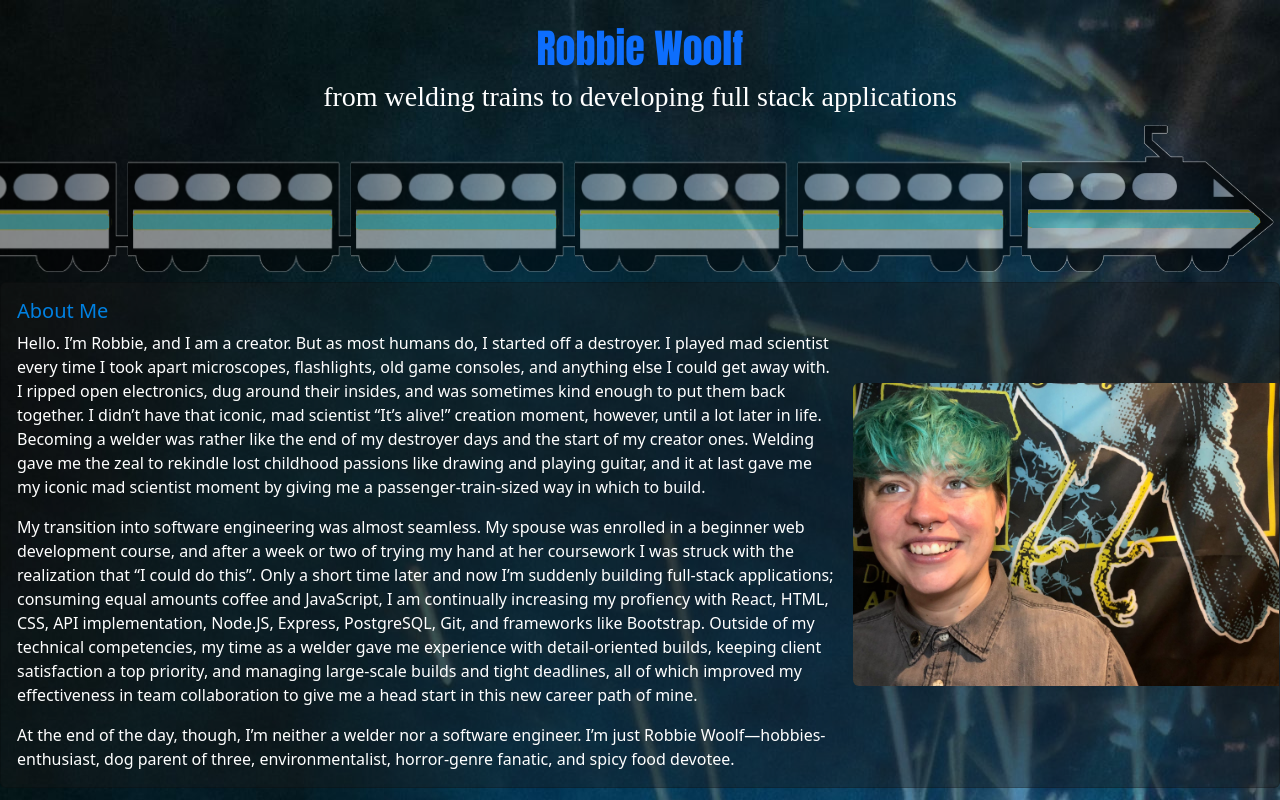
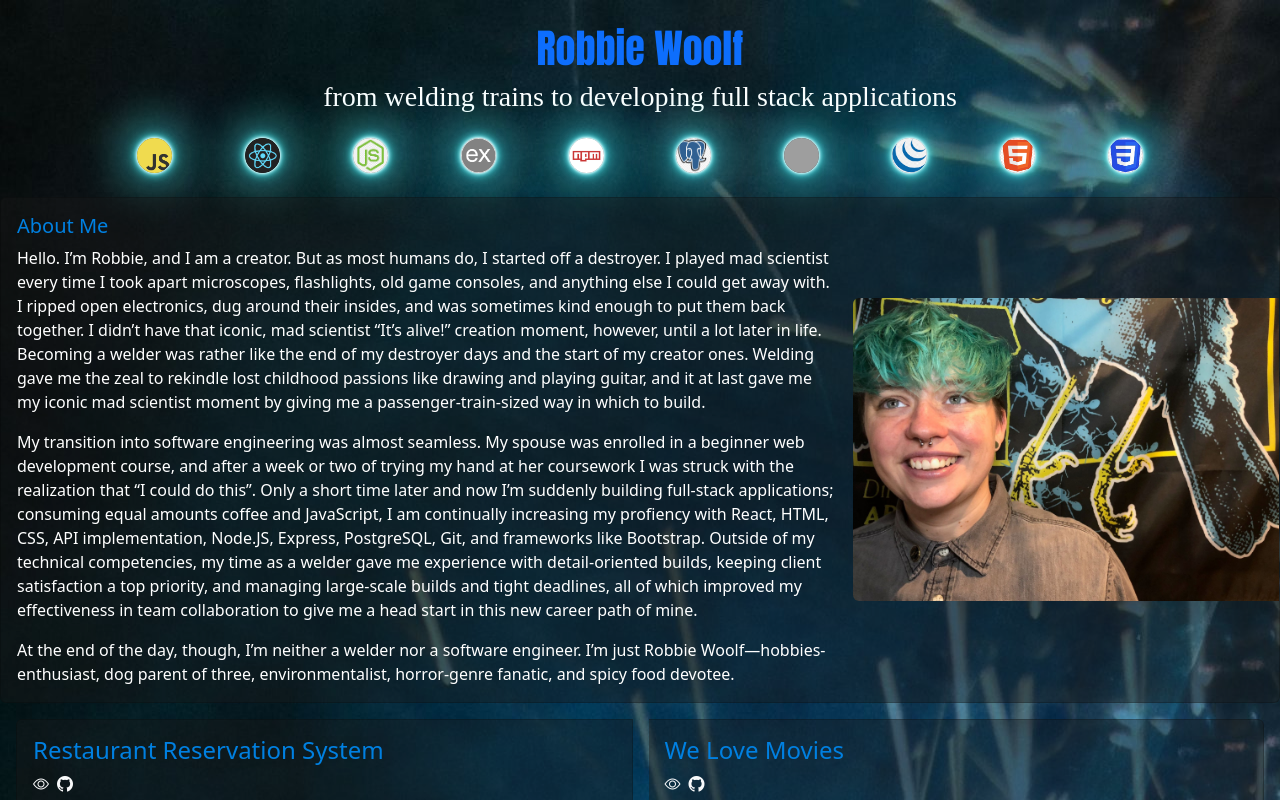
Before and after one commit to robbiemwoolf/website, a React (Create React App) app: page / in a window 1280 px wide. Shown: the top 800 px of the page. Built offline with nearby package versions, Linux system fonts and the light colour scheme; grey boxes are pictures that could not be loaded.

Commit message:
removed train; added glow effect to tech-logos

```diff
--- a/src/App.js
+++ b/src/App.js
@@ -1,6 +1,6 @@
 import './App.css'
 import Header from './header/Header'
-import Train from './train/Train'
+import Tech from './technologies/Tech'
 import About from './about/About'
 import Portfolio from './portfolio/Portfolio'
 import Footer from './footer/Footer'
@@ -9,7 +9,7 @@ function App() {
   return (
     <div className="App">
       <Header />
-      <Train />
+      <Tech />
       <About />
       <Portfolio />
       <Footer />
--- /dev/null
+++ b/src/technologies/Tech.css
@@ -0,0 +1,54 @@
+.hr {
+    height: 152px;
+    position: relative;
+}
+
+.hr::before {
+    content: ' ';
+    display: block;
+    position: absolute;
+    width: 700px;
+    height: 100%;
+    opacity: 0.5;
+    background-image: url(../../public/images/train.png);
+    background-repeat: no-repeat;
+    background-size: cover;
+}
+
+.logo-row {
+    width: 90%;
+}
+
+.tech-logo {
+    height: 35px;
+    width: 35px;
+    border-radius: 50%;
+    position: relative;
+    animation: glow 1.5s infinite alternate;
+}
+
+.tech-logo:hover {
+    animation: none;
+}
+
+@keyframes glow {
+    100% {
+      box-shadow:
+      0 0 4px #fff,
+      0 0 11px #fff,
+      0 0 19px rgb(78, 246, 255),
+      0 0 40px rgb(78, 246, 255),
+      0 0 80px rgb(78, 246, 255),
+      0 0 90px rgb(78, 246, 255)
+    }
+
+    0% {
+      box-shadow:
+      0 0 2px #fff,
+      0 0 4px #fff,
+      0 0 6px rgb(78, 246, 255),
+      0 0 10px rgb(78, 246, 255),
+      0 0 45px rgb(78, 246, 255),
+      0 0 55px rgb(78, 246, 255)
+    }
+}
--- /dev/null
+++ b/src/technologies/Tech.js
@@ -0,0 +1,21 @@
+import './Tech.css'
+
+export default function Train() {
+
+    return (
+        <div className='d-flex justify-content-center my-4'>
+            <div className='d-flex justify-content-evenly logo-row'>
+                <img src='images/tech-logos/JavaScript-logo.png' className='tech-logo neonImg glow' alt='JavaScript' ></img>
+                <img src='images/tech-logos/react-logo.png' className='tech-logo' alt='React' ></img>
+                <img src='images/tech-logos/node-logo.png' className='tech-logo' alt='NodeJS' ></img>
+                <img src='images/tech-logos/express-logo.png' className='tech-logo' alt='Express' ></img>
+                <img src='images/tech-logos/npm-logo.png' className='tech-logo' alt='npm' ></img>
+                <img src='images/tech-logos/PostgreSQL-logo.png' className='tech-logo' alt='PostgreSQL' ></img>
+                <img src='images/tech-logos/git-logo.png' className='tech-logo' alt='Git' ></img>
+                <img src='images/tech-logos/jQuery-logo.png' className='tech-logo' alt='jQuery' ></img>
+                <img src='images/tech-logos/html-logo.png' className='tech-logo' alt='HTML' ></img>
+                <img src='images/tech-logos/css-logo.jpg' className='tech-logo' alt='CSS' ></img>
+            </div>
+        </div>
+    )
+}
--- a/src/train/Train.css
+++ /dev/null
@@ -1,5 +0,0 @@
-.hr {
-    height: 152px;
-    opacity: 50%;
-    max-width: 100vw;
-}
--- a/src/train/Train.js
+++ /dev/null
@@ -1,15 +0,0 @@
-import './Train.css'
-
-export default function Train() {
-    return (
-        <div className='d-flex hr my-2 justify-content-end'>
-            <img src='./images/car.png' alt='car'></img>
-            <img src='./images/car.png' alt='car'></img>
-            <img src='./images/car.png' alt='car'></img>
-            <img src='./images/car.png' alt='car'></img>
-            <img src='./images/car.png' alt='car'></img>
-            <img src='./images/car.png' alt='car'></img>
-            <img src='./images/train-hr.png' alt='train'></img>
-        </div>
-    )
-}
```
Also changed, not shown: public/images/train.png (added).
